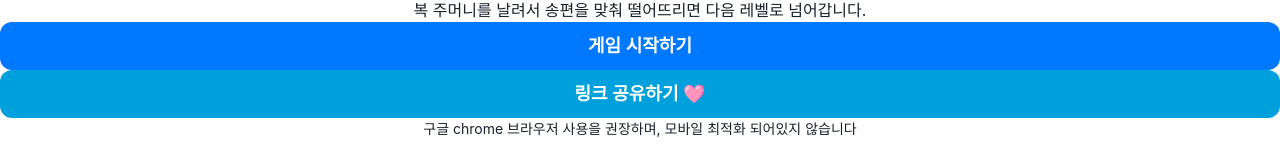
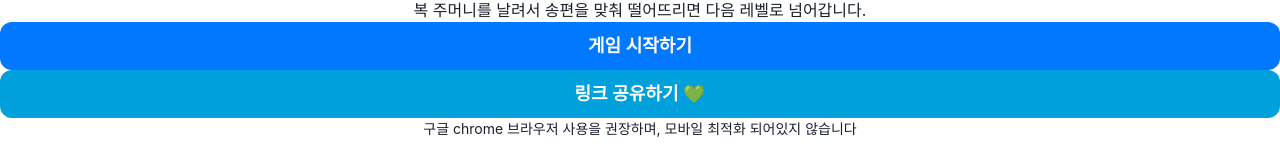
Before and after one commit to dusunax/game, a Next.js app: page / in a window 1280 px wide. Shown: the part 398-566 px from the top of the page. Built offline with nearby package versions, Linux system fonts and the light colour scheme.

Commit message:
Fix : replace heart emoji cause of cross browsing

```diff
--- a/src/components/Home/LinkCopyButton.tsx
+++ b/src/components/Home/LinkCopyButton.tsx
@@ -38,7 +38,7 @@ export default function LinkCopyButton({ size = "lg" }: { size?: string }) {
         onClick={linkCopy}
         rounded={"xl"}
       >
-        {isShared ? "링크 복사 완료!" : "링크 공유하기 🩷"}
+        {isShared ? "링크 복사 완료!" : "링크 공유하기 💚"}
       </Button>
     </>
   );
--- a/src/components/SlingShot/SlingShot.tsx
+++ b/src/components/SlingShot/SlingShot.tsx
@@ -160,7 +160,7 @@ export default function SlingShot() {
             />
 
             {isClear && (
-              <Text fontSize={"2xl"}>플레이해주셔서 감사합니다 🩷</Text>
+              <Text fontSize={"2xl"}>플레이해주셔서 감사합니다 💚</Text>
             )}
             {/* <Text fontSize={"5xl"}>{"level: " + level}</Text> */}
             <Text fontSize={"5xl"}>{"score: " + score}</Text>
```
